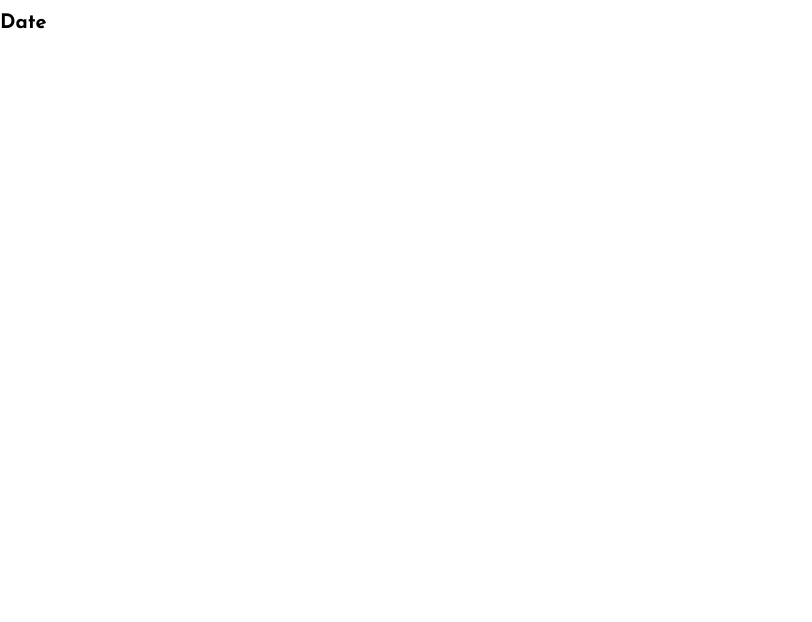
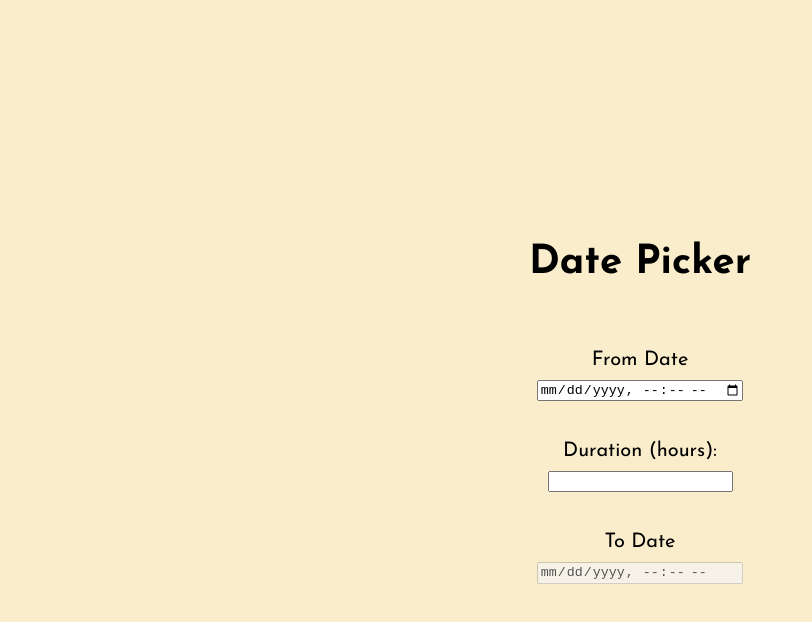
Before and after one commit to shubhamtidke0199/viamamgus_assess, a React (Create React App) app: page /date in a window 1280 px wide. Shown: the top 622 px of the page, without its empty margins (0-812 px from the left). Built offline with nearby package versions, Linux system fonts and the light colour scheme.

Commit message:
date picker

```diff
--- a/package.json
+++ b/package.json
@@ -10,6 +10,7 @@
     "@testing-library/jest-dom": "^5.16.5",
     "@testing-library/react": "^13.4.0",
     "@testing-library/user-event": "^13.5.0",
+    "moment": "^2.29.4",
     "react": "^18.2.0",
     "react-dom": "^18.2.0",
     "react-player": "^2.12.0",
--- a/src/components/Login/Input.js
+++ b/src/components/Login/Input.js
@@ -1,6 +1,7 @@
+
 import { colors } from "@mui/material";
-import styles from "./../../styles/login-form.module.css";
-import RemoveCircleOutlineIcon from '@mui/icons-material/RemoveCircleOutline';
+import styles from "./../../styles/login.module.css";
+import RemoveCircleIcon from '@mui/icons-material/RemoveCircle';
 
 export default function Input(props) {
   return (
@@ -15,7 +16,7 @@ export default function Input(props) {
       {/* ERROR MESSAGE */}
       {props.error && (
           <div className={styles.error_container}>
-        <RemoveCircleOutlineIcon style={{color:'red'}}/>
+        <RemoveCircleIcon style={{color:colors.red, fontSize:'1.6rem'}}/>
         <span>{props.errorMessage}</span>
       </div>
         )
--- a/src/components/Login/LoginForm.js
+++ b/src/components/Login/LoginForm.js
@@ -1,27 +1,30 @@
 import { useEffect, useState } from "react";
-import styles from "./../../styles/login-form.module.css";
+import styles from "./../../styles/login.module.css";
 import Input from "./Input";
 import Button from "./Button";
 import { colors } from "../../constants/colors";
 
 export default function LoginForm() {
+
+  // use states
   const [email, setEmail] = useState("");
   const [password, setPassword] = useState("");
   const [emailError, setEmailError] = useState(false);
   const [errorMessage, setErrorMessage] = useState("");
   const [passwordError, setPasswordError] = useState(false);
 
-
+  // handle sign in
   const handleSignin = () => {
     if (email === "") {
       setEmailError(true);
       setErrorMessage("The email field is required");
-    }  else if (password === "") {
+    } else if (password === "") {
       setPasswordError(true);
       setErrorMessage("The password field is required");
     }
-  }
+  };
 
+  // useEffect
   useEffect(() => {
     if (email !== "") {
       setEmailError(false);
@@ -30,12 +33,6 @@ export default function LoginForm() {
       setPasswordError(false);
     }
   }, [email, password]);
-
-
-
-
-
-
 
   return (
     <div className={[styles.login_container].join(" ")}>
@@ -59,7 +56,7 @@ export default function LoginForm() {
           />
         </div>
         {/* FORM */}
-        <div >
+        <div>
           <div className={styles.input_container}>
             <Input
               type="text"
@@ -76,16 +73,35 @@ export default function LoginForm() {
               errorMessage={errorMessage}
             />
           </div>
-          <Button text="Sign In" styles={{ borderRadius: "40px",margin:'2.4rem 0 1.6rem 0' }} onClick={handleSignin} />
+          {/* SIGN IN BUTTON */}
+          <Button
+            text="Sign In"
+            styles={{ borderRadius: "40px", margin: "2.4rem 0 1.6rem 0" }}
+            onClick={handleSignin}
+          />
           {/* FORGOT PASSWORD? */}
-          <div style={{display:'flex', justifyContent:'space-between'}}>
+          <div style={{ display: "flex", justifyContent: "space-between" }}>
             <p className={styles.forgot_password}>Forgot Password?</p>
             <p className={styles.sign_up}>New User? Sign Up</p>
           </div>
           <p className={styles.or}>or</p>
           {/* SOCIAL MEDIA BUTTONS */}
-          <Button text="CONTINUE WITH GOOGLE" styles={{backgroundColor:colors.bluelight, font:"normal normal 600 1.4rem/1.8rem Josefin Sans"}} startIcon={require('../../assets/Group_9.png')}/>
-          <Button text="CONTINUE WITH FACEBOOK" styles={{backgroundColor:colors.blue,font:"normal normal 600 1.4rem/1.8rem Josefin Sans"}} startIcon={require('../../assets/Rectangle_17.png')}/>
+          <Button
+            text="CONTINUE WITH GOOGLE"
+            styles={{
+              backgroundColor: colors.bluelight,
+              font: "normal normal 600 1.4rem/1.8rem Josefin Sans",
+            }}
+            startIcon={require("../../assets/Group_9.png")}
+          />
+          <Button
+            text="CONTINUE WITH FACEBOOK"
+            styles={{
+              backgroundColor: colors.blue,
+              font: "normal normal 600 1.4rem/1.8rem Josefin Sans",
+            }}
+            startIcon={require("../../assets/Rectangle_17.png")}
+          />
         </div>
       </div>
     </div>
--- a/src/pages/Date.js
+++ b/src/pages/Date.js
@@ -1,8 +1,63 @@
+import { useState } from "react";
+import moment from "moment";
 
 export default function Date() {
+  const [fromDate, setFromDate] = useState("");
+  const [toDate, setToDate] = useState("");
+
+  // handle fromDate
+  const handleFromDate = (e) => {
+    setFromDate(e.target.value);
+  };
+
+  const handleDuration = (e) => {
+    const duration = parseInt(e.target.value); // parse string to integer
+    const calculateToDate = moment(fromDate).add(duration, "hours"); // add duration to fromDate
+    setToDate(calculateToDate.format("YYYY-MM-DDTHH:mm")); // format date to YYYY-MM-DDTHH:mm
+  };
+
+  const datePicker = {
+    display: "flex",
+    flexDirection: "column",
+    justifyContent: "center",
+    alignItems: "center",
+    gap: "4rem",
+    width: "100%",
+    height: "100vh",
+    fontSize: "2rem",
+    backgroundColor: "#f9edcc",
+  };
+
+  const input = {
+    display: "flex",
+    flexDirection: "column",
+    gap: "1rem",
+    justifyContent: "center",
+    alignItems: "center",
+  };
+
   return (
-    <div>
-      <h1>Date</h1>
+    <div style={datePicker}>
+      <h1>Date Picker</h1>
+      <div style={input}>
+        <label for="from_date">From Date</label>
+        <input
+          id="from_date"
+          type="datetime-local"
+          onChange={handleFromDate}
+          value={fromDate}
+        />
+      </div>
+
+      <div style={input}>
+        <label for="duration">Duration (hours):</label>
+        <input id="duration" type="number" onChange={handleDuration} />
+      </div>
+
+      <div style={input}>
+        <label for="to_date">To Date</label>
+        <input id="to_date" type="datetime-local" value={toDate} disabled />
+      </div>
     </div>
   );
 }
--- a/src/pages/Video.js
+++ b/src/pages/Video.js
@@ -41,6 +41,8 @@ export default function Video() {
         justifyContent: "center",
         alignItems: "center",
         flexDirection: "column",
+        backgroundColor:'#f9edcc',
+        height: "100vh",
       }}
     >
       <h1>Video</h1>
--- a/src/styles/login-form.module.css
+++ /dev/null
@@ -1,116 +0,0 @@
-.login_container {
-  text-align: center;
-  /* max-width: 57.7rem; */
-  /* max-width: 100vw; */
-  position: absolute;
-  top: 8rem;
-  left: 50%;
-  transform: translateX(-50%);
-  background-color: var(--white);
-  border-radius: 6px;
-}
-
-.header {
-  box-shadow: 0px 3px 7px #00000029;
-  /* width: 100%; */
-  /* background-color: aquamarine; */
-}
-
-.header_logo {
-  padding: 1.4rem 0;
-  width: 10rem;
-  height: 3.2rem;
-}
-
-.form_container {
-  padding: 0 9.6rem;
-  /* max-width: 80%; */
-  /* border: 1px solid var(--gray); */
-}
-
-.image_container {
-  /* margin-bottom: 2.4rem; */
-  /* max-width: 80vw; */
-}
-
-.tree_img {
-  width: 100%;
-  height: 100%;
-}
-
-.login_title {
-  font-size: 2.9rem;
-  color: var(--green);
-  margin: 1.6rem 0;
-}
-
-.input_container {
-  margin-bottom: 1rem;
-}
-
-.input {
-  color: var(--green);
-  background: none;
-  background-color: none;
-  border: none;
-  border-bottom: 2px solid var(--gray);
-  font-size: 1.6rem;
-  width: 100%;
-  margin-top: 2.4rem;
-  padding: 0 0 0.8rem 0;
-}
-
-.input::placeholder {
-  color: var(--green);
-  font-size: 1.6rem;
-}
-
-.input:focus {
-  outline: none;
-}
-
-.error_container {
-  display: flex;
-  align-items: center;
-  color: var(--error);
-  font-size: 1.3rem;
-  margin-top: 0.8rem;
-}
-
-.forgot_password,
-.sign_up {
-  font: normal normal normal 1.4rem/1.8rem Josefin Sans;
-  margin: 0;
-}
-
-.forgot_password {
-}
-
-.sign_up {
-  color: var(--red);
-}
-
-.or {
-  font: normal normal normal 1.6rem/1.9rem Josefin Sans;
-  margin-bottom: 2.4rem;
-}
-
-@media only screen and (max-width: 800px) {
-  .form_container {
-    padding: 0 2.4rem;
-  }
-
-
-  .image_container {
-    max-width: 100vw;
-  }
-}
-
-@media only screen and (max-width: 480px){
-    .login_container{
-        top: 0;
-        left: 0;
-        transform: translateX(0);
-        border-radius: 0;
-    }
-}
--- a/src/styles/login.module.css
+++ b/src/styles/login.module.css
@@ -12,3 +12,120 @@
   width: 100%;
   height: 26.3rem
 }
+
+.login_container {
+    text-align: center;
+    /* max-width: 57.7rem; */
+    /* max-width: 100vw; */
+    position: absolute;
+    top: 8rem;
+    left: 50%;
+    transform: translateX(-50%);
+    background-color: var(--white);
+    border-radius: 6px;
+  }
+
+  .header {
+    box-shadow: 0px 3px 7px #00000029;
+    /* width: 100%; */
+    /* background-color: aquamarine; */
+  }
+
+  .header_logo {
+    padding: 1.4rem 0;
+    width: 10rem;
+    height: 3.2rem;
+  }
+
+  .form_container {
+    padding: 0 9.6rem;
+    /* max-width: 80%; */
+    /* border: 1px solid var(--gray); */
+  }
+
+  .image_container {
+    /* margin-bottom: 2.4rem; */
+    /* max-width: 80vw; */
+  }
+
+  .tree_img {
+    width: 100%;
+    height: 100%;
+  }
+
+  .login_title {
+    font-size: 2.9rem;
+    color: var(--green);
+    margin: 1.6rem 0;
+  }
+
+  .input_container {
+    margin-bottom: 1rem;
+  }
+
+  .input {
+    color: var(--green);
+    background: none;
+    background-color: none;
+    border: none;
+    border-bottom: 2px solid var(--gray);
+    font-size: 1.6rem;
+    width: 100%;
+    margin-top: 2.4rem;
+    padding: 0 0 0.8rem 0;
+  }
+
+  .input::placeholder {
+    color: var(--green);
+    font-size: 1.6rem;
+  }
+
+  .input:focus {
+    outline: none;
+  }
+
+  .error_container {
+    display: flex;
+    align-items: center;
+    color: var(--error);
+    font-size: 1.3rem;
+    margin-top: 0.8rem;
+  }
+
+  .forgot_password,
+  .sign_up {
+    font: normal normal normal 1.4rem/1.8rem Josefin Sans;
+    margin: 0;
+  }
+
+  .forgot_password {
+  }
+
+  .sign_up {
+    color: var(--red);
+  }
+
+  .or {
+    font: normal normal normal 1.6rem/1.9rem Josefin Sans;
+    margin-bottom: 2.4rem;
+  }
+
+  @media only screen and (max-width: 800px) {
+    .form_container {
+      padding: 0 2.4rem;
+    }
+
+
+    .image_container {
+      max-width: 100vw;
+    }
+  }
+
+  @media only screen and (max-width: 480px){
+      .login_container{
+          top: 0;
+          left: 0;
+          transform: translateX(0);
+          border-radius: 0;
+      }
+  }
```
Also changed, not shown: 1 other file (tests, documents, lock files or other folders). Lines whose indentation alone changed are shown as unchanged.
